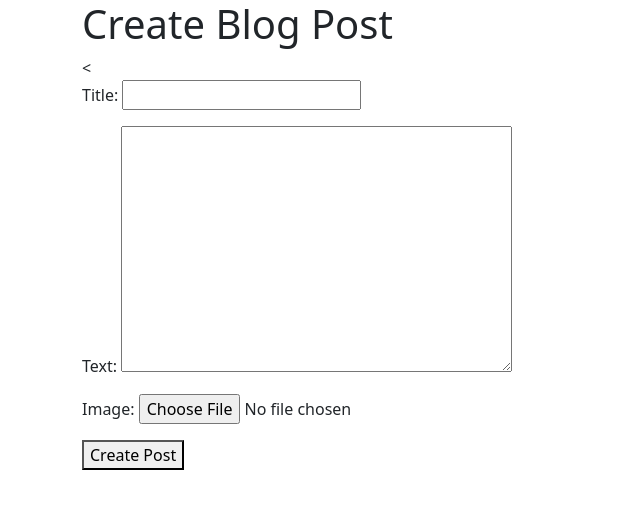
After one commit to RykovStas/Blog_Hillel, a Django app: page /blog/create/ in a window 1280 px wide. The commit adds this page. Shown: the top 509 px of the page, without its empty margins (0-640 px from the left). Run offline with Django 4.2, Linux system fonts and the light colour scheme; the visitor is signed in with stand-in values (Sample User, id 1).

Commit message:
create/ delete posts

```diff
--- a/blog/forms.py
+++ b/blog/forms.py
@@ -14,22 +14,6 @@ class CreateUserForm(UserCreationForm):
 
 
 class BlogPostForm(forms.ModelForm):
-    body = forms.CharField(
-        required=True,
-        widget=forms.widgets.Textarea(
-            attrs={
-                "placeholder": "Dweet something...",
-                "class": "textarea is-success is-medium",
-            }
-        ),
-        label="",
-    )
-
     class Meta:
         model = BlogPost
-        fields = ['title', 'text', 'is_published']
-        widgets = {
-            'title': forms.TextInput(attrs={'class': 'form-control'}),
-            'text': forms.Textarea(attrs={'class': 'form-control'}),
-            'is_published': forms.CheckboxInput(attrs={'class': 'form-check-input'}),
-        }
+        fields = ['title', 'text', 'image']
--- a/blog/models.py
+++ b/blog/models.py
@@ -19,11 +19,12 @@ class BlogPost(models.Model):
     title = models.CharField(max_length=255)
     text = models.TextField(blank=True)
     author = models.ForeignKey(BlogUser, on_delete=models.CASCADE)
+    image = models.ImageField(upload_to='images')
     created_at = models.DateTimeField(auto_now_add=True)
-    is_published = models.BooleanField(default=False)
+    is_published = models.BooleanField(default=True)
 
     def __str__(self):
-        return f'{str(self.title)}. Author: {str(self.author)}'
+        return f'{str(self.title)}. Author: {str(self.author)}. Image: {str(self.image.url)}'
 
 
 class Comment(models.Model):
--- a/blog/urls.py
+++ b/blog/urls.py
@@ -11,5 +11,7 @@ urlpatterns = [
     path('logout/', views.logoutUser, name='logout'),
     path('posts/', views.post_list, name='post_list'),
     path('profile/', views.profile, name='profile'),
-    path('create_post/', views.create_post, name='create_post'),
+    path('create/', views.create_blog_post, name='create_blog_post'),
+    path('post/<int:post_id>/', views.post_detail, name='post_detail'),
+    path('post/<int:post_id>/delete/', views.delete_blog_post, name='delete_blog_post')
 ]
--- a/blog/views.py
+++ b/blog/views.py
@@ -73,15 +73,23 @@ def post_list(request):
 
 
 @login_required(login_url='blog:login')
-def create_post(request):
+def create_blog_post(request):
     if request.method == 'POST':
-        form = BlogPostForm(request.POST)
+        form = BlogPostForm(request.POST, request.FILES)
         if form.is_valid():
             post = form.save(commit=False)
-            post.author = request.user.get_username
-            post.created_at = timezone.now()
+            post.author = request.user
             post.save()
-            return redirect('post_list')
+            return redirect('blog:post_detail', post_id=post.pk)
     else:
         form = BlogPostForm()
-    return render(request, 'blog/create_post.html', {'form': form})
+    return render(request, 'blog/create_blog_post.html', {'form': form})
+
+def post_detail(request, post_id):
+    post = BlogPost.objects.get(pk=post_id)
+    return render(request, 'blog/post_detail.html', {'post': post})
+
+def delete_blog_post(request, post_id):
+    post = BlogPost.objects.get(pk=post_id)
+    post.delete()
+    return redirect('blog:post_list')
--- /dev/null
+++ b/templates/blog/create_blog_post.html
@@ -0,0 +1,19 @@
+<!DOCTYPE html>
+<html>
+<head>
+    <meta name="viewport" content="width=device-width, initial-scale=1">
+    <title>Add Post</title>
+    <link href="https://cdn.jsdelivr.net/npm/bootstrap@5.3.0-alpha3/dist/css/bootstrap.min.css" rel="stylesheet" integrity="sha384-KK94CHFLLe+nY2dmCWGMq91rCGa5gtU4mk92HdvYe+M/SXH301p5ILy+dN9+nJOZ" crossorigin="anonymous">
+</head>
+<body>
+    <div class="container">
+    <h1>Create Blog Post</h1>
+    <<form method="POST" enctype="multipart/form-data">
+  {% csrf_token %}
+  {{ form.as_p }}
+  <button type="submit">Create Post</button>
+</form>
+    </div>
+<script src="https://cdn.jsdelivr.net/npm/bootstrap@5.3.0-alpha3/dist/js/bootstrap.bundle.min.js" integrity="sha384-ENjdO4Dr2bkBIFxQpeoTz1HIcje39Wm4jDKdf19U8gI4ddQ3GYNS7NTKfAdVQSZe" crossorigin="anonymous"></script>
+</body>
+</html>
```
Also changed, not shown: blog/tests.py (+0 -11 lines), templates/blog/create_post.html (deleted, +0 -17 lines), templates/blog/post_detail.html (added, +15 -0 lines), templates/blog/post_list.html (+10 -2 lines), blog/migrations/0001_initial.py (deleted), static/images/images/photo_2023-04-16_16-13-35.jpg (deleted), static/images/images/photo_2023-04-16_16-13-35_HkfgrKC.jpg (deleted), static/images/images/photo_2023-04-16_16-13-35_dV8PBU5.jpg (deleted).
